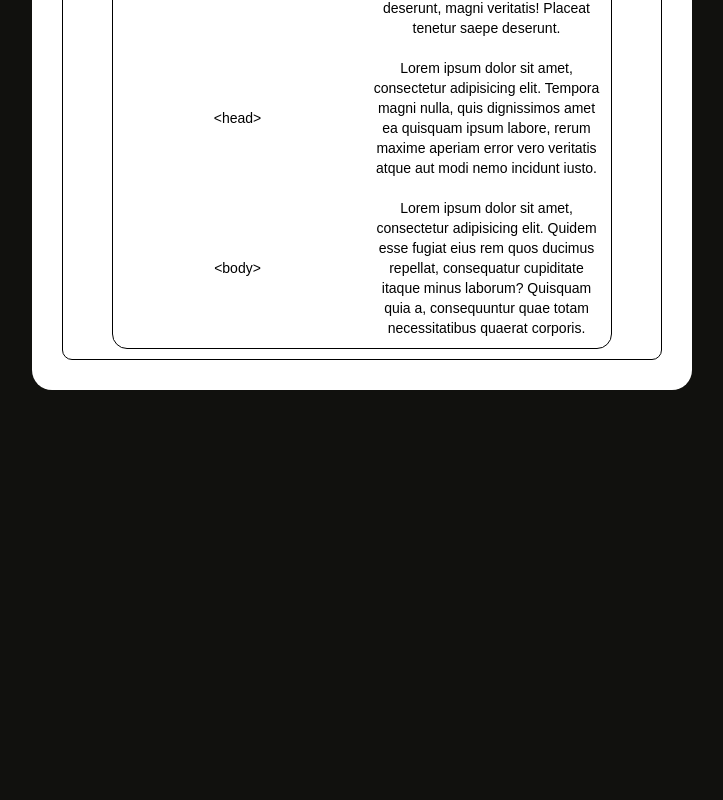
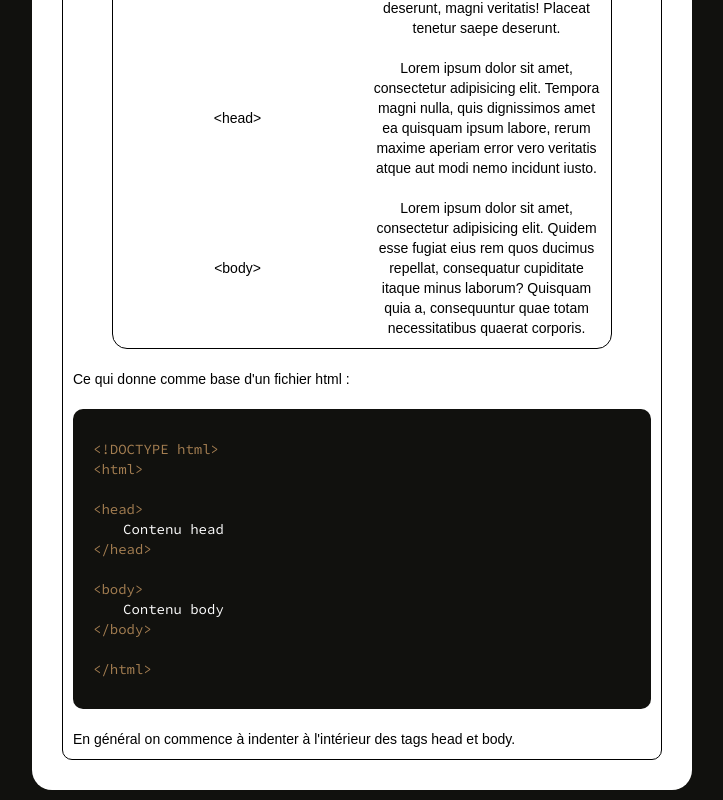
Before and after one commit to Balatzar/balthazar-notes, a plain HTML site: page html.html in a window 1280 px wide. Shown: the part 2587-3387 px from the top of the page, without its empty margins (278-1001 px from the left). Before the commit the page ends 2987 px from the top, so only its background shows below. Drawn offline with Linux system fonts and the light colour scheme.

Commit message:
exemple html de base

```diff
--- a/html.html
+++ b/html.html
@@ -98,6 +98,22 @@
                     <td>Lorem ipsum dolor sit amet, consectetur adipisicing elit. Quidem esse fugiat eius rem quos ducimus repellat, consequatur cupiditate itaque minus laborum? Quisquam quia a, consequuntur quae totam necessitatibus quaerat corporis.</td>
                 </tr>
             </table>
+            <p>Ce qui donne comme base d'un fichier html :</p>
+            <code>
+                <span class="tag">&lt;!DOCTYPE html&gt;</span><br>
+                <span class="tag">&lt;html&gt;</span><br>
+                <br>
+                <span class="tag">&lt;head&gt;</span><br>
+                <i class="tab1">Contenu head</i><br>
+                <span class="tag">&lt;/head&gt;</span><br>
+                <br>
+                <span class="tag">&lt;body&gt;</span><br>
+                <i class="tab1">Contenu body</i><br>
+                <span class="tag">&lt;/body&gt;</span><br>
+                <br>
+                <span class="tag">&lt;/html&gt;</span>
+            </code>
+            <p>En général on commence à indenter à l'intérieur des tags head et body.</p>
         </article>
     </div>
 </body>
```
